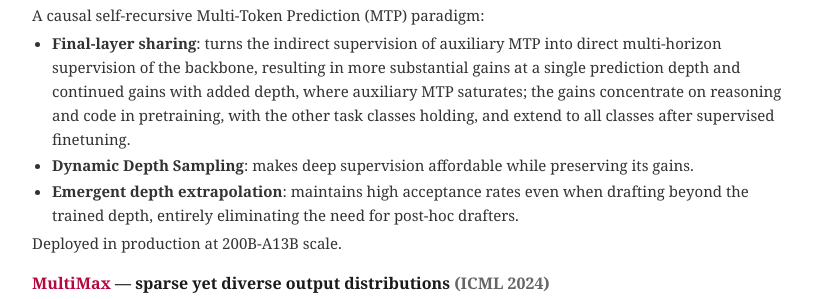
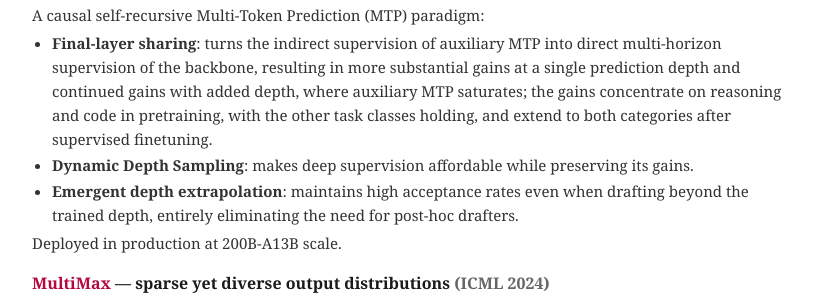
Before and after one commit to ZhouYuxuanYX/ZhouYuxuanYX.github.io, a Jekyll site: the page cv/index.html, which Jekyll copies as it is, in a window 1280 px wide and 900 px high, scrolled down 757 px. Shown: the part 227-526 px from the top of the window, without its empty margins (226-1053 px from the left). Built offline with Jekyll 4.4.1, drawn with Linux system fonts in a browser that asks for light colours.

Commit message:
CV: ECHO gains extend to both categories after SFT

```diff
--- a/cv/index.html
+++ b/cv/index.html
@@ -145,7 +145,7 @@
           multi-horizon supervision of the backbone, resulting in more substantial gains at a single
           prediction depth and continued gains with added depth, where auxiliary MTP saturates; the gains
           concentrate on reasoning and code in pretraining, with the other task classes holding, and extend
-          to all classes after supervised finetuning.</li>
+          to both categories after supervised finetuning.</li>
         <li><strong>Dynamic Depth Sampling</strong>: makes deep supervision affordable while preserving its gains.</li>
         <li><strong>Emergent depth extrapolation</strong>: maintains high acceptance rates even when drafting
           beyond the trained depth, entirely eliminating the need for post-hoc drafters.</li>
```
